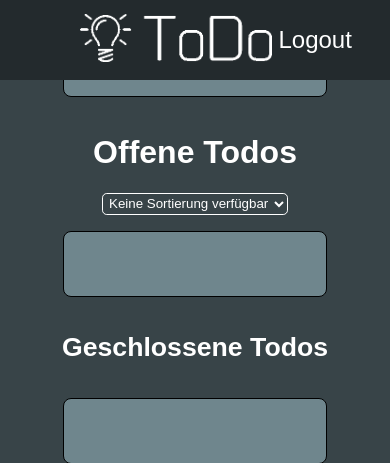
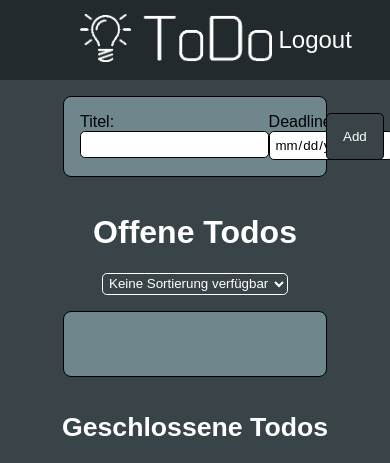
Before and after one commit to Wipeshot/Todo-in-Flask, a Flask app: template templates/todo-list.html in a window 390 px wide; the page is wider, and only the part inside the window is pictured. Shown: the top 463 px of that part. Run offline with Flask 3, Linux system fonts and the light colour scheme; the template is opened without the code that fills it, so the values that code supplies are empty.

Commit message:
Bug Fix: Mobile View

```diff
--- a/static/todo.css
+++ b/static/todo.css
@@ -148,6 +148,12 @@ div.header form div.input {
     width: 80%;
 }
 
+@media screen and (max-width: 1500px) {
+    .content {
+        width: 60%;
+    }
+}
+
 .content h1 {
     font-size: 1rem;
     margin: 0.2rem 0 0.2rem;
@@ -239,7 +245,7 @@ div.open_header h1 {
     transition: right 0.3s ease-in-out;
     color: #FFFFFF;
     padding: 2rem;
-    box-shadow: -3rem 0 3rem rgba(31, 37, 39, 0.8);
+    box-shadow: -2rem 0 2rem rgba(31, 37, 39, 0.5);
 }
 
 .close-form {
@@ -323,3 +329,7 @@ div.open_header h1 {
     padding: 1rem;
     border-radius: 0.5rem;
 }
+
+.blocker {
+    height: 5rem;
+}
--- a/templates/todo-list.html
+++ b/templates/todo-list.html
@@ -15,6 +15,7 @@
             <button class="logout" type="submit">Logout</button>
         </form>
     </div>
+    <section class="blocker"></section>
     <div class="header">
         <form action="/add" method="POST">
             <div class="input">
```
